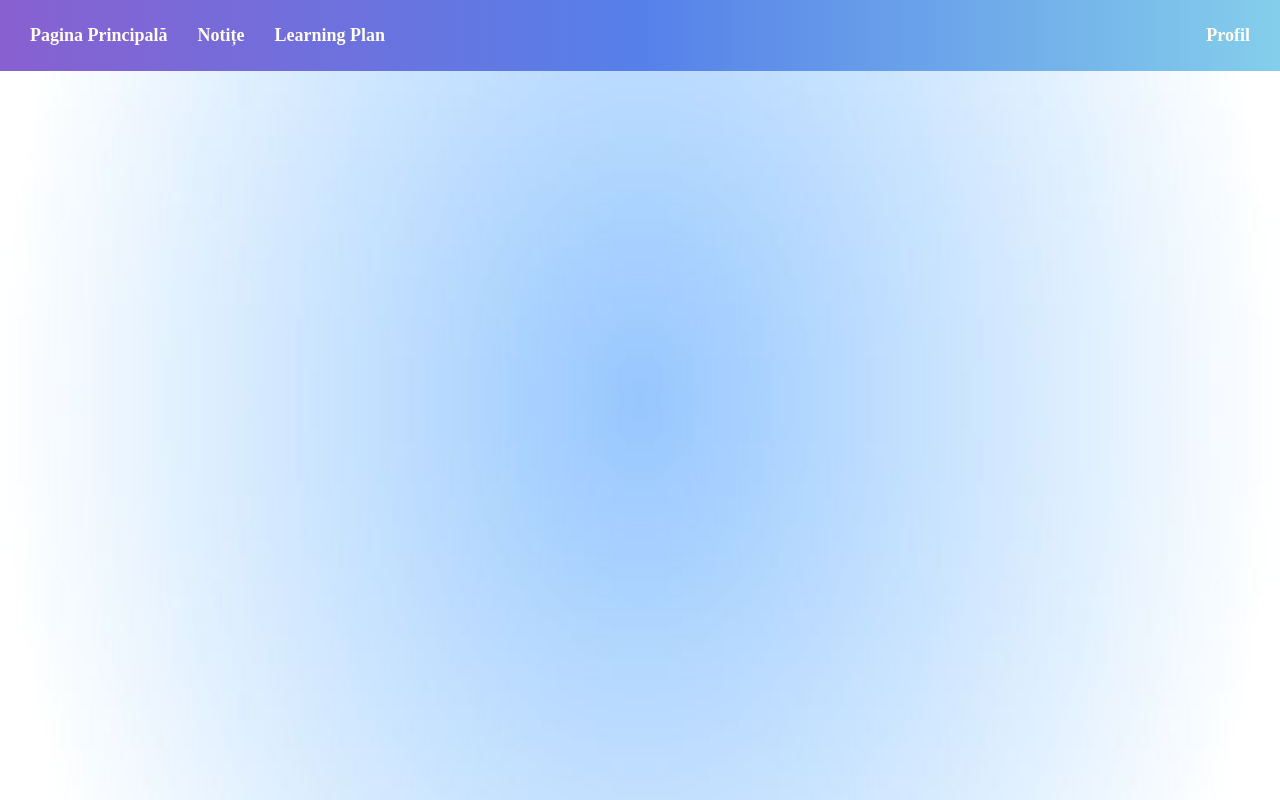
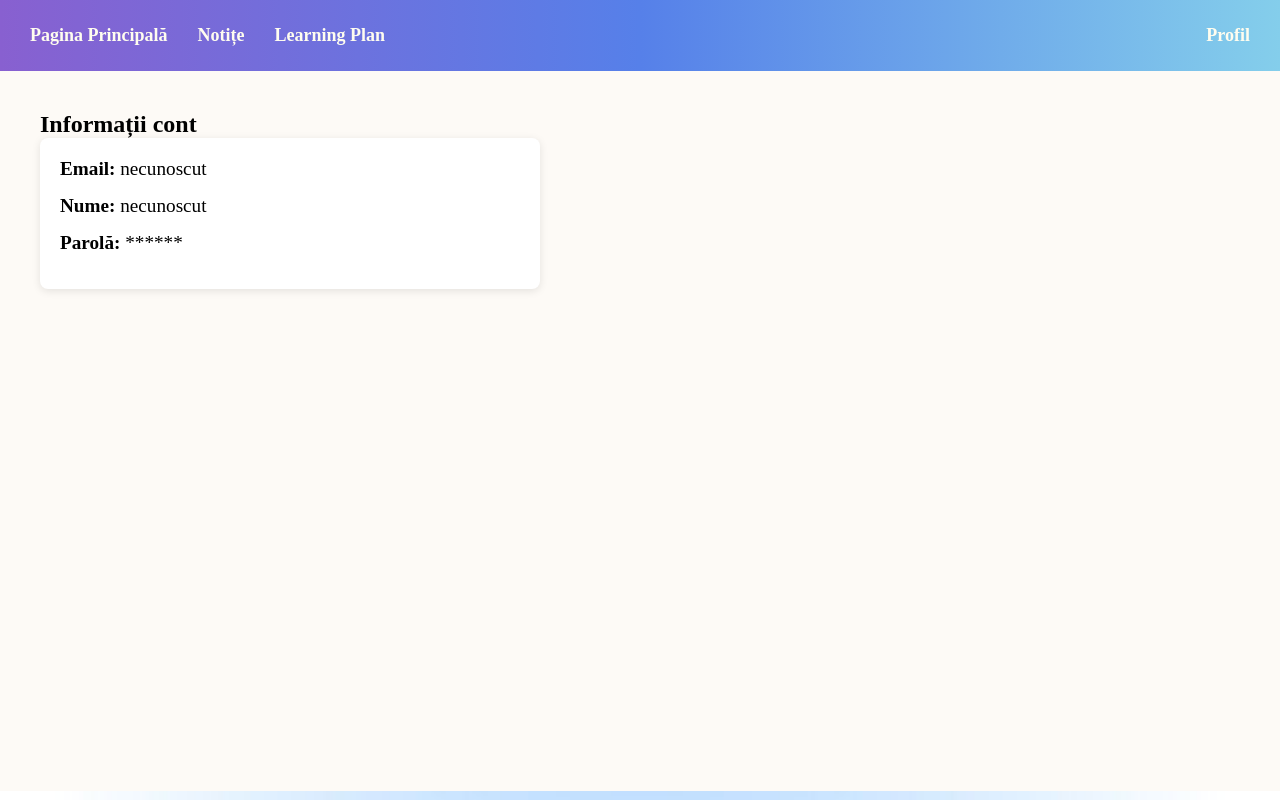
Before and after one commit to Laura-Baluti/IC, a React (Vite) app in the folder Front-End/: page /account in a window 1280 px wide. Built offline with nearby package versions, Linux system fonts and the light colour scheme.

Commit message:
update frontend

```diff
--- a/Front-End/src/AccountInfo.jsx
+++ b/Front-End/src/AccountInfo.jsx
@@ -1,23 +1,31 @@
-// AccountInfo.jsx
 import React, { useEffect, useState } from "react";
+import axios from "axios";
 import './AccountInfo.css';
 
 const AccountInfo = () => {
-  const [userEmail, setUserEmail] = useState("");
+  const [userData, setUserData] = useState(null);
 
   useEffect(() => {
-    // Simulăm extragerea informațiilor din localStorage
-    const email = localStorage.getItem("userEmail"); // presupunem că ai salvat emailul la login
-    setUserEmail(email || "necunoscut@exemplu.com");
+    const userId = localStorage.getItem("userId");
+
+    if (userId) {
+      axios.get(`http://localhost:8080/account/${userId}`)
+        .then((response) => {
+          setUserData(response.data);
+        })
+        .catch((error) => {
+          console.error("Eroare la preluarea datelor utilizatorului:", error);
+        });
+    }
   }, []);
 
   return (
     <div className="account-info-container">
       <h2>Informații cont</h2>
       <div className="info-section">
-        <p><strong>Email:</strong> {userEmail}</p>
-        <p><strong>Nume:</strong> (de completat...)</p>
-        <p><strong>Parolă:</strong> ******</p>
+        <p><strong>Email:</strong> {userData?.email || "necunoscut"}</p>
+        <p><strong>Nume:</strong> {userData?.username || "necunoscut"}</p>
+        <p><strong>Parolă:</strong> {userData?.password || "******"}</p>
       </div>
     </div>
   );
--- a/Front-End/src/App.jsx
+++ b/Front-End/src/App.jsx
@@ -6,6 +6,7 @@ import Register from './Register';
 import Notite from './Notite';
 import Home from './Home';
 import AccountInfo from './AccountInfo';
+
 
 const App = () => {
   return (
@@ -17,7 +18,7 @@ const App = () => {
         <Route path="/register" element={<Register />} />
         <Route path="/subjects" element={<Notite />} />
         <Route path="/home" element={<Home />} />
-        <Route path="/account-info" element={<AccountInfo />} />
+        <Route path="/account" element={<AccountInfo />} />
       </Routes>
     </Router>
   );
@@ -42,7 +43,7 @@ const Navbar = () => {
         <span className="profile-text">Profil</span>
         <div className="dropdown">
           <div className="dropdown-content">
-            <a href="/account-info">Informații cont</a>
+            <a href="/account">Informații cont</a>
             <a href="/login">Deconectare</a>
           </div>
         </div>
--- a/Front-End/src/Login.jsx
+++ b/Front-End/src/Login.jsx
@@ -21,10 +21,10 @@ const Login = () => {
         if (response.status === 200) {
           // Get the userId from the response body (now inside the object)
           const userId = response.data.userId; // Expecting { userId: "someUserId" }
-
+          console.log('User ID: ',userId)
           // Store userId in localStorage
           localStorage.setItem('userId', userId);
-          localStorage.setItem("userEmail", email);
+          //GRESIT localStorage.setItem("userEmail", email);
           alert('Autentificare reușită!'); // Optional success message
 
           // Redirect to home page
--- a/Front-End/src/Notite.jsx
+++ b/Front-End/src/Notite.jsx
@@ -2,26 +2,15 @@ import React, { useState, useEffect } from "react";
 import axios from "axios";
 import './Notite.css';
 
-/*const Notite = () => {
-   const [materii, setMaterii] = useState(["Matematică", "Fizică"]);
-   const [materieSelectata, setMaterieSelectata] = useState(null);
-   const [showModal, setShowModal] = useState(false);
-   const [materieNoua, setMaterieNoua] = useState("");
+const Notite = () => {
+  const [materii, setMaterii] = useState([]);
 
-   const handleAdauga = () => {
-     if (materieNoua.trim()) {
-       setMaterii([...materii, materieNoua]);
-       setMaterieNoua("");
-       setShowModal(false);
-     }
-   };*/
-const Notite = () => {
-  const [materii, setMaterii] = useState(["Matematica"]);
   const [materieSelectata, setMaterieSelectata] = useState(null);
   const [showAdaugaModal, setShowAdaugaModal] = useState(false);
   const [showStergeModal, setShowStergeModal] = useState(false);
   const [materieNoua, setMaterieNoua] = useState("");
   const [materieDeSters, setMaterieDeSters] = useState("");
+  const [subjectId, setSubjectId] = useState(null);
   const [userId, setUserId] = useState(null);
   const [showAdaugaNotitaModal, setShowAdaugaNotitaModal] = useState(false);
   const [numeNotita, setNumeNotita] = useState("");
@@ -98,11 +87,11 @@ const Notite = () => {
     }
 
     const formData = new FormData();
-    formData.append("nume", numeNotita);
-    formData.append("fisier", fisierNotita);
-    formData.append("subjectId", materieSelectata.id); // presupunem că materia are id-ul ei
+    formData.append("name", numeNotita);
+    formData.append("file", fisierNotita);
+    formData.append("subjectId", subjectId); // presupunem că materia are id-ul ei
 
-    axios.post(`http://localhost:8080/notes/${userId}`, formData, {
+    axios.post(`http://localhost:8080/subjects/${userId}/${subjectId}`, formData, {
       headers: { "Content-Type": "multipart/form-data" },
     })
     .then((response) => {
@@ -140,12 +129,23 @@ const Notite = () => {
             <li
               key={index}
               className={`materie-item ${materie === materieSelectata ? 'selectata' : ''}`}
-              onClick={() => setMaterieSelectata(materie)}
+              onClick={() => {
+                setMaterieSelectata(materie); // Set the selected subject
+                const subjectId = materie.subjectId; // Access subjectId from the materie object
+                setSubjectId(subjectId); // Set the materie ID
+                localStorage.setItem('subjectId', subjectId);
+
+                console.log("User ID:", userId);
+                console.log("Selected Materie ID:", subjectId); // Log the subjectId (string)
+              }}
             >
               {materie.name}
             </li>
           ))}
         </ul>
+
+
+
       </div>
 
       {/* Conținut */}
@@ -154,7 +154,7 @@ const Notite = () => {
           <div>
             <h2>{materieSelectata.name}</h2>
               <div>
-                <h2>{materieSelectata.name}</h2>
+
                   <button
                     className="adauga-notita-btn"
                     onClick={() => setShowAdaugaNotitaModal(true)}
```
